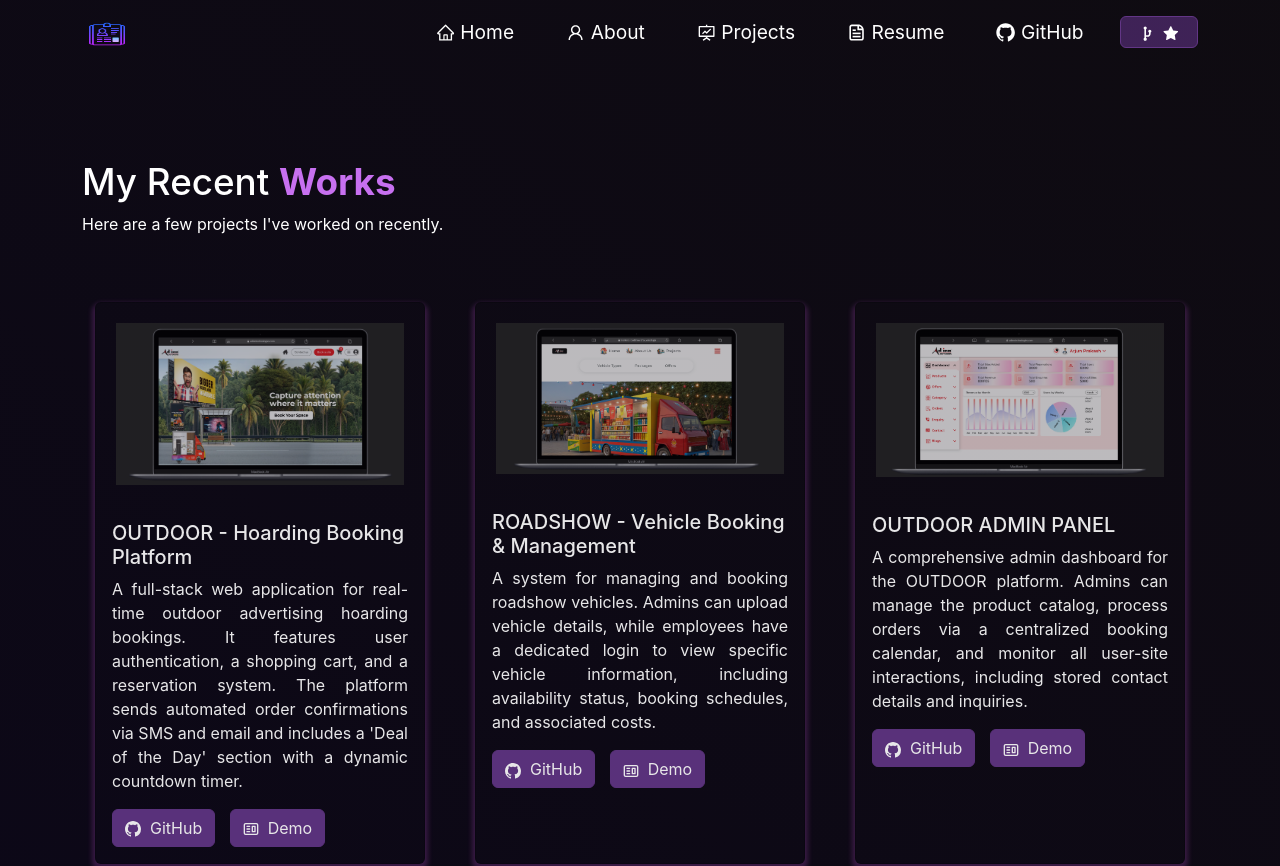
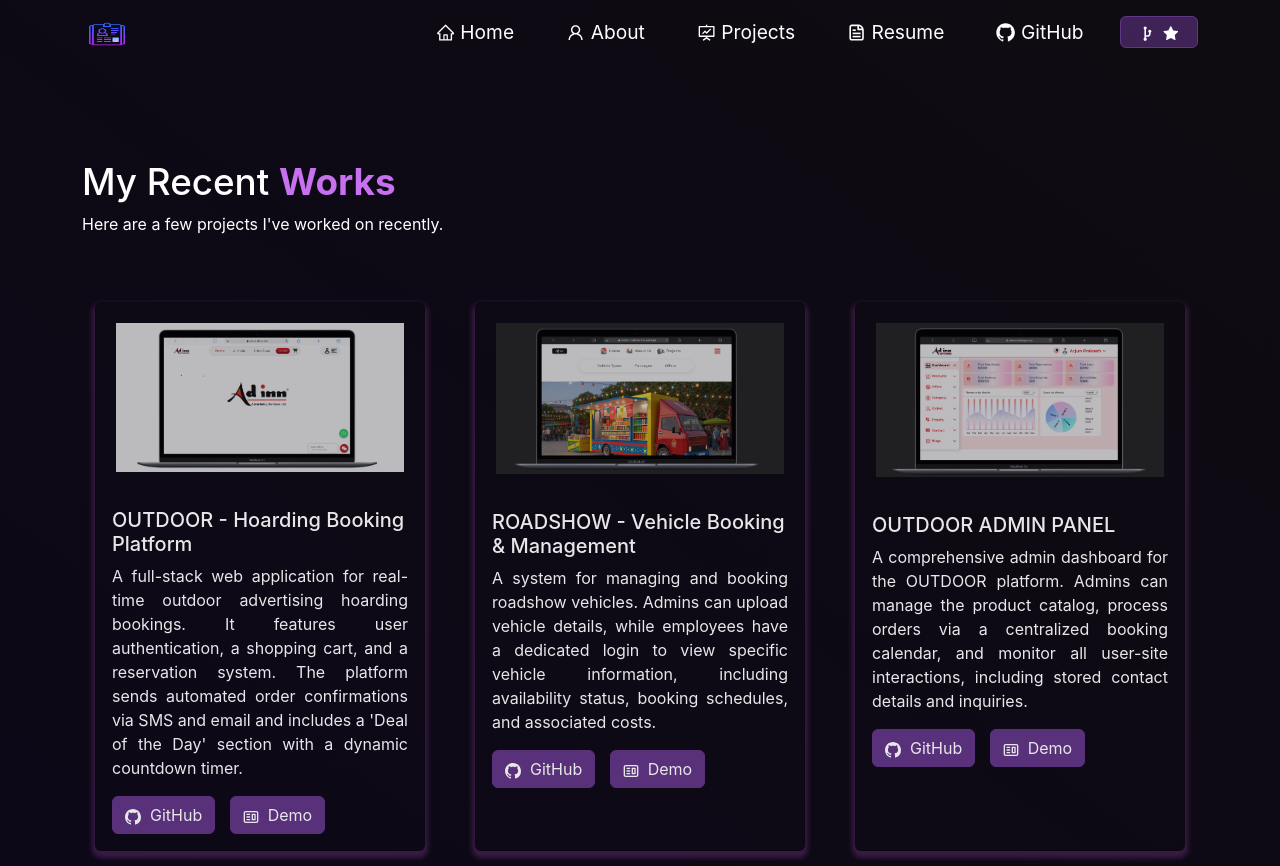
Before and after one commit to 2002karthikatg/my_portfolio, a React (Create React App) app: page /project in a window 1280 px wide. Shown: the top 866 px of the page. Built offline with nearby package versions, Linux system fonts and the light colour scheme.

Commit message:
project link and image changed

```diff
--- a/src/components/Projects/Projects.jsx
+++ b/src/components/Projects/Projects.jsx
@@ -9,7 +9,7 @@ import ProjectCard from "./ProjectCards";
 // import chatify from "../../Assets/Projects/chatify.png";
 // import suicide from "../../Assets/Projects/suicide.png";
 // import bitsOfCode from "../../Assets/Projects/blog.png";
-import outdoor from '../../assets/ProjectIcons/OutdoorProjects1.png';
+import outdoor from '../../assets/ProjectIcons/OutdoorProjects11.png';
 import roadshow from '../../assets/ProjectIcons/RoadshowProject1.png';
 import outdoorAdmin from '../../assets/ProjectIcons/OutdoorAdminPanel1.png';
 
@@ -35,7 +35,7 @@ function Projects() {
                             title="OUTDOOR - Hoarding Booking Platform"
                             description=" A full-stack web application for real-time outdoor advertising hoarding bookings. It features user authentication, a shopping cart, and a reservation system. The platform sends automated order confirmations via SMS and email and includes a 'Deal of the Day' section with a dynamic countdown timer."
                             ghLink="https://github.com/2002karthikatg"
-                            demoLink="https://www.adinntechnologies.com"
+                            demoLink="https://adinnoutdoors.com/"
                         />
                     </Col>
 
@@ -59,7 +59,7 @@ function Projects() {
 
 "
                             ghLink="https://github.com/2002karthikatg"
-                            demoLink="https://www.adinntechnologies.com/admin"
+                            demoLink="https://adinnoutdoors.com//admin"
                         />
                     </Col>
 
```
Also changed, not shown: src/assets/ProjectIcons/OutdoorProjects11.png (added).
